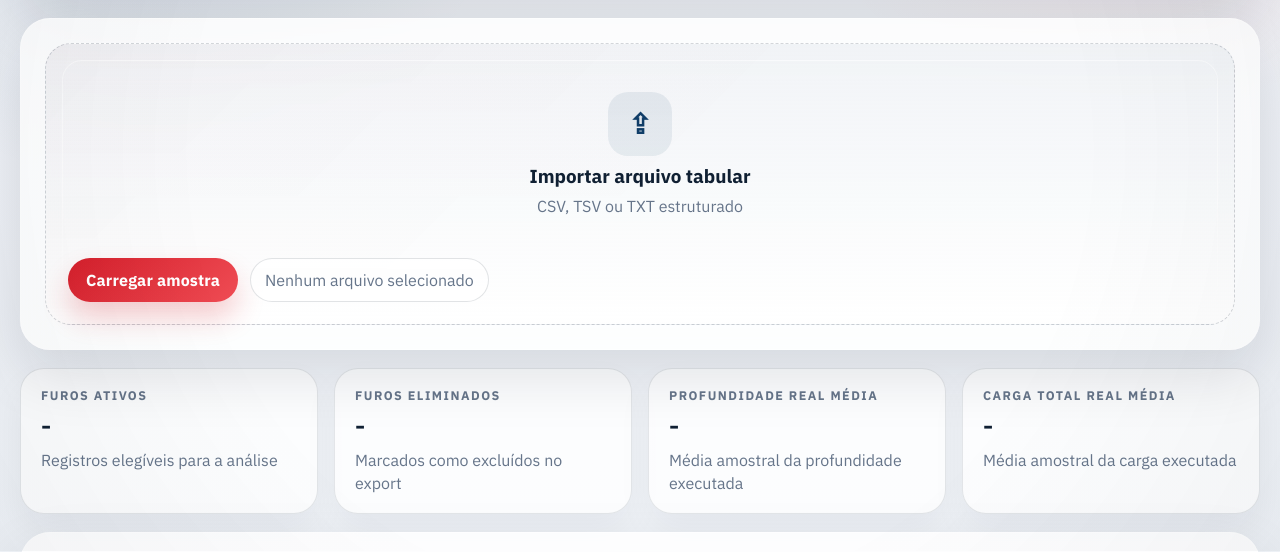
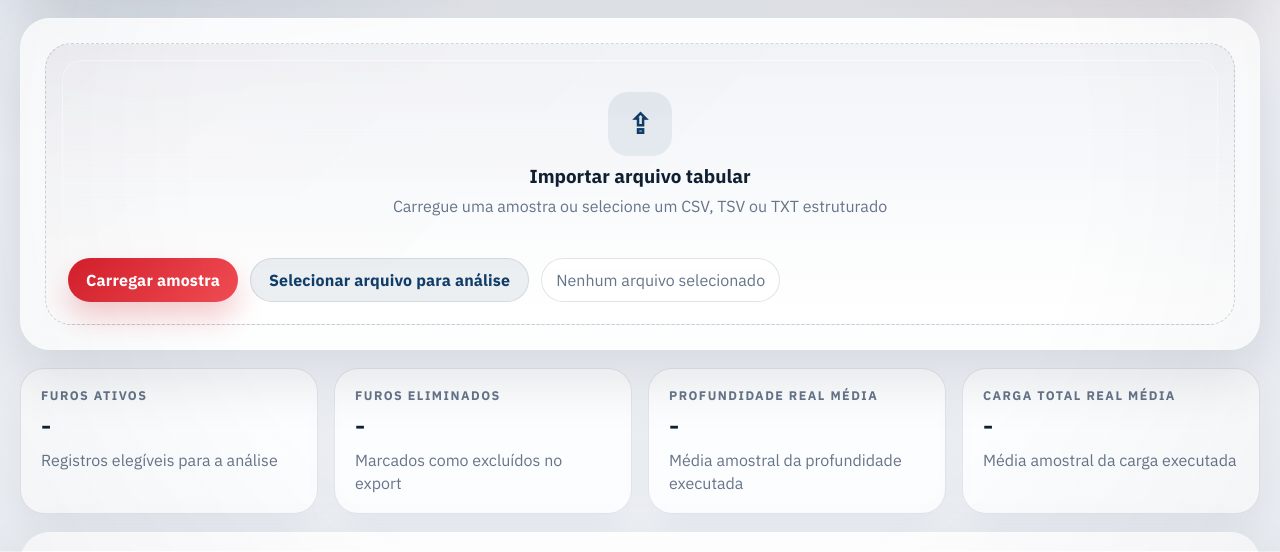
Before and after one commit to SILVAThiagoFerreira/correcao-de-cargas, a website with bundled scripts: page index.html in a window 1280 px wide. Shown: the part 249-801 px from the top of the page. Built offline with nearby package versions, Linux system fonts and the light colour scheme.

Commit message:
Add visible file selection button

```diff
--- a/app.js
+++ b/app.js
@@ -4,6 +4,7 @@ const elements = {
   dropzone: document.getElementById('dropzone'),
   fileInput: document.getElementById('fileInput'),
   sampleButton: document.getElementById('sampleButton'),
+  fileButton: document.getElementById('fileButton'),
   fileName: document.getElementById('fileName'),
   status: document.getElementById('status'),
   metrics: {
@@ -26,6 +27,7 @@ renderIdleState();
 function bindEvents() {
   elements.fileInput.addEventListener('change', handleFileSelection);
   elements.sampleButton.addEventListener('click', loadSampleFile);
+  elements.fileButton.addEventListener('click', openFilePicker);
 
   elements.dropzone.addEventListener('dragenter', activateDropzone);
   elements.dropzone.addEventListener('dragover', activateDropzone);
@@ -101,6 +103,14 @@ async function loadSampleFile() {
   } finally {
     setBusy(false);
   }
+}
+
+function openFilePicker() {
+  if (elements.fileInput.disabled) {
+    return;
+  }
+
+  elements.fileInput.click();
 }
 
 async function loadFile(file) {
@@ -331,6 +341,7 @@ function setMetrics(values) {
 
 function setBusy(isBusy) {
   elements.sampleButton.disabled = isBusy;
+  elements.fileButton.disabled = isBusy;
   elements.fileInput.disabled = isBusy;
   elements.dropzone.classList.toggle('is-busy', isBusy);
 }
--- a/index.html
+++ b/index.html
@@ -33,11 +33,12 @@
         <div class="dropzone__content">
           <div class="dropzone__icon">⇪</div>
           <strong>Importar arquivo tabular</strong>
-          <span>CSV, TSV ou TXT estruturado</span>
+          <span>Carregue uma amostra ou selecione um CSV, TSV ou TXT estruturado</span>
         </div>
 
         <div class="dropzone__actions">
           <button type="button" class="btn btn--primary" id="sampleButton">Carregar amostra</button>
+          <button type="button" class="btn btn--secondary" id="fileButton">Selecionar arquivo para análise</button>
           <span class="file-chip" id="fileName">Nenhum arquivo selecionado</span>
         </div>
       </div>
--- a/styles.css
+++ b/styles.css
@@ -318,6 +318,12 @@ button {
   color: #fff;
   background: linear-gradient(135deg, var(--accent), #ef4c54);
   box-shadow: 0 16px 28px rgba(213, 31, 43, 0.22);
+}
+
+.btn--secondary {
+  color: var(--blue);
+  background: rgba(16, 61, 104, 0.08);
+  border: 1px solid rgba(16, 61, 104, 0.12);
 }
 
 .file-chip {
```
